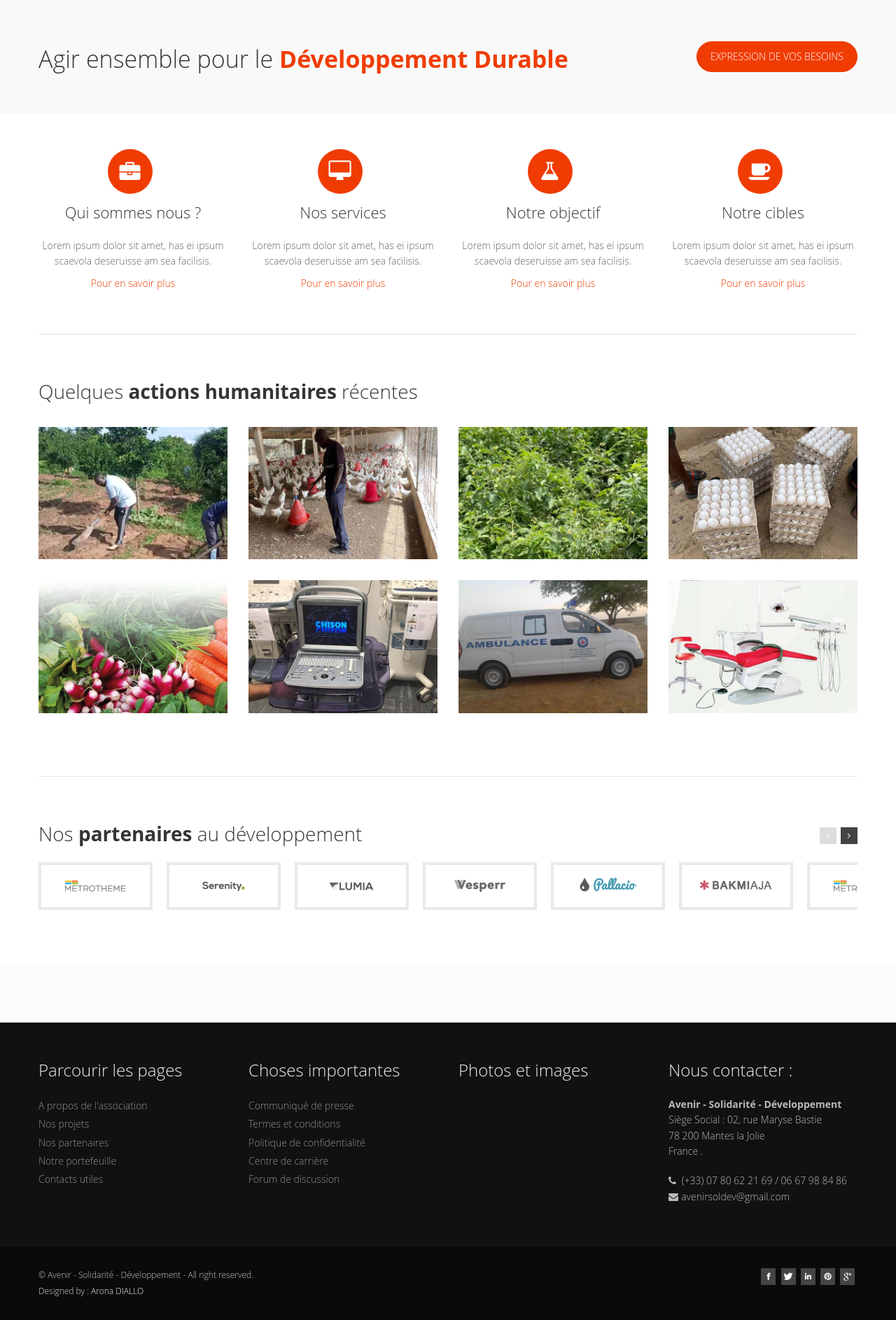
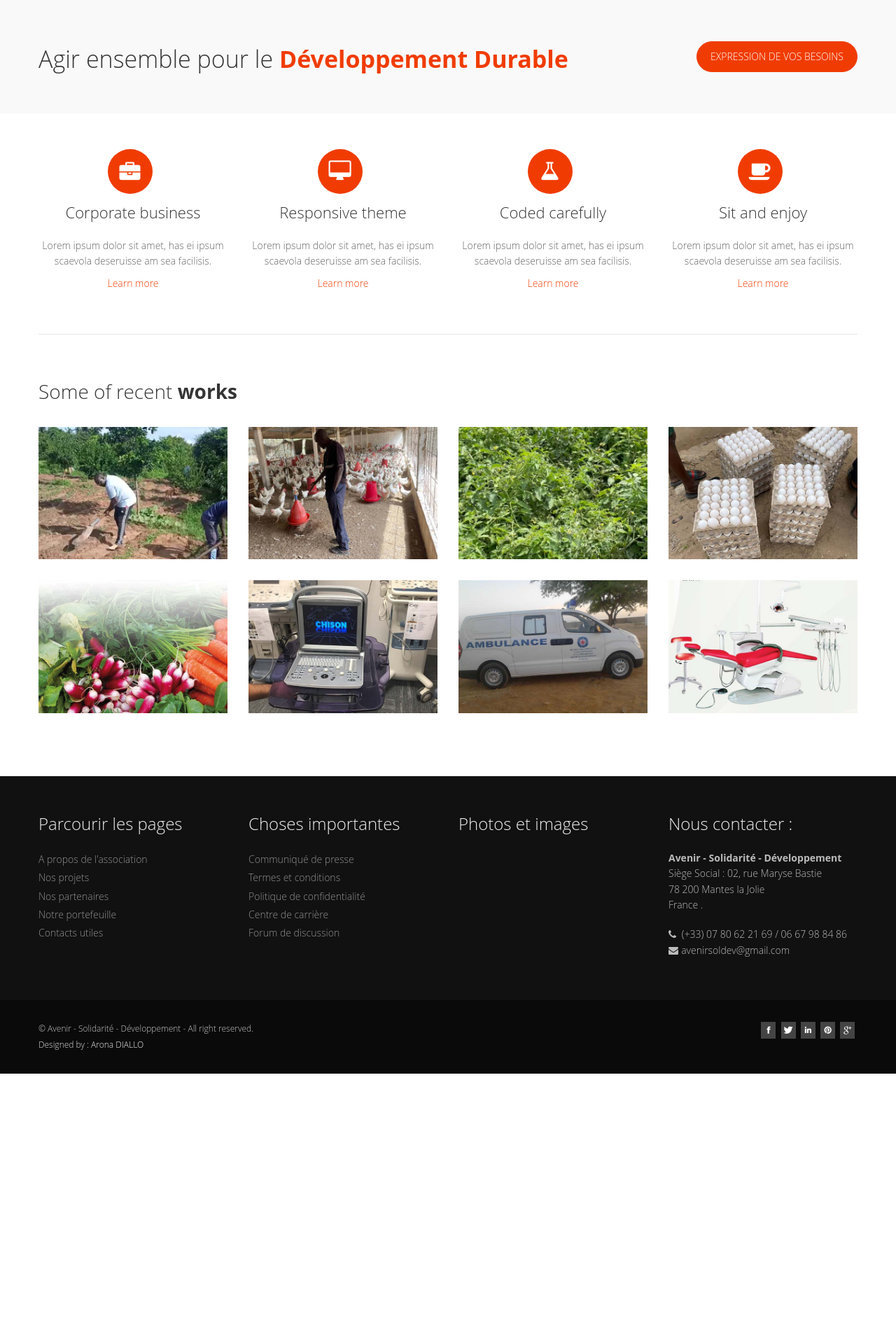
Before and after one commit to Roun1974/Association, a Symfony app: template templates/main/accueil.html.twig in a window 1280 px wide. Shown: the part 583-2469 px from the top of the page at 70% size. After the commit the page ends 2117 px from the top, so only its background shows below. Run offline with Twig, Linux system fonts and the light colour scheme; the template is opened without the code that fills it, so the values that code supplies are empty; some libraries are stand-ins or nearby versions.

Commit message:
Premier commit

```diff
--- a/templates/main/accueil.html.twig
+++ b/templates/main/accueil.html.twig
@@ -3,6 +3,7 @@
 {% block title %}Avenir - Solidarité - Développement{% endblock %}
 
 {% block body %}
+
     <section id="content">
       <div class="container">
         <div class="row">
@@ -14,11 +15,11 @@
                     <i class="icon-briefcase icon-circled icon-64 active"></i>
                   </div>
                   <div class="text">
-                    <h6>Qui sommes nous ?</h6>
+                    <h6>Corporate business</h6>
                     <p>
                       Lorem ipsum dolor sit amet, has ei ipsum scaevola deseruisse am sea facilisis.
                     </p>
-                    <a href="#">Pour en savoir plus</a>
+                    <a href="#">Learn more</a>
                   </div>
                 </div>
               </div>
@@ -28,11 +29,11 @@
                     <i class="icon-desktop icon-circled icon-64 active"></i>
                   </div>
                   <div class="text">
-                    <h6>Nos services</h6>
+                    <h6>Responsive theme</h6>
                     <p>
                       Lorem ipsum dolor sit amet, has ei ipsum scaevola deseruisse am sea facilisis.
                     </p>
-                    <a href="#">Pour en savoir plus</a>
+                    <a href="#">Learn more</a>
                   </div>
                 </div>
               </div>
@@ -42,11 +43,11 @@
                     <i class="icon-beaker icon-circled icon-64 active"></i>
                   </div>
                   <div class="text">
-                    <h6>Notre objectif</h6>
+                    <h6>Coded carefully</h6>
                     <p>
                       Lorem ipsum dolor sit amet, has ei ipsum scaevola deseruisse am sea facilisis.
                     </p>
-                    <a href="#">Pour en savoir plus</a>
+                    <a href="#">Learn more</a>
                   </div>
                 </div>
               </div>
@@ -56,11 +57,11 @@
                     <i class="icon-coffee icon-circled icon-64 active"></i>
                   </div>
                   <div class="text">
-                    <h6>Notre cibles</h6>
+                    <h6>Sit and enjoy</h6>
                     <p>
                       Lorem ipsum dolor sit amet, has ei ipsum scaevola deseruisse am sea facilisis.
                     </p>
-                    <a href="#">Pour en savoir plus</a>
+                    <a href="#">Learn more</a>
                   </div>
                 </div>
               </div>
@@ -78,14 +79,14 @@
         <!-- Portfolio Projects -->
         <div class="row">
           <div class="span12">
-            <h4 class="heading">Quelques <strong>actions humanitaires</strong> récentes</h4>
+            <h4 class="heading">Some of recent <strong>works</strong></h4>
             <div class="row">
               <section id="projects">
                 <ul id="thumbs" class="portfolio">
                   <!-- Item Project and Filter Name -->
                   <li class="item-thumbs span3 design" data-id="id-0" data-type="web">
                     <!-- Fancybox - Gallery Enabled - Title - Full Image -->
-                    <a class="hover-wrap fancybox" data-fancybox-group="gallery" title="The City" href="assets/img/works/full/image-01-full.jpg">
+                    <a class="hover-wrap fancybox" data-fancybox-group="gallery" title="The City" href="img/works/full/image-01-full.jpg">
 						<span class="overlay-img"></span>
 						<span class="overlay-img-thumb font-icon-plus"></span>
 						</a>
@@ -96,7 +97,7 @@
                   <!-- Item Project and Filter Name -->
                   <li class="item-thumbs span3 design" data-id="id-1" data-type="icon">
                     <!-- Fancybox - Gallery Enabled - Title - Full Image -->
-                    <a class="hover-wrap fancybox" data-fancybox-group="gallery" title="The Office" href="assets/img/works/full/image-02-full.jpg">
+                    <a class="hover-wrap fancybox" data-fancybox-group="gallery" title="The Office" href="img/works/full/image-02-full.jpg">
 						<span class="overlay-img"></span>
 						<span class="overlay-img-thumb font-icon-plus"></span>
 						</a>
@@ -107,7 +108,7 @@
                   <!-- Item Project and Filter Name -->
                   <li class="item-thumbs span3 photography" data-id="id-2" data-type="illustrator">
                     <!-- Fancybox - Gallery Enabled - Title - Full Image -->
-                    <a class="hover-wrap fancybox" data-fancybox-group="gallery" title="The Mountains" href="assets/img/works/full/image-03-full.jpg">
+                    <a class="hover-wrap fancybox" data-fancybox-group="gallery" title="The Mountains" href="img/works/full/image-03-full.jpg">
 						<span class="overlay-img"></span>
 						<span class="overlay-img-thumb font-icon-plus"></span>
 						</a>
@@ -118,7 +119,7 @@
                   <!-- Item Project and Filter Name -->
                   <li class="item-thumbs span3 photography" data-id="id-2" data-type="illustrator">
                     <!-- Fancybox - Gallery Enabled - Title - Full Image -->
-                    <a class="hover-wrap fancybox" data-fancybox-group="gallery" title="The Mountains" href="assets/img/works/full/image-04-full.jpg">
+                    <a class="hover-wrap fancybox" data-fancybox-group="gallery" title="The Mountains" href="img/works/full/image-04-full.jpg">
 						<span class="overlay-img"></span>
 						<span class="overlay-img-thumb font-icon-plus"></span>
 						</a>
@@ -129,7 +130,7 @@
                   <!-- Item Project and Filter Name -->
                   <li class="item-thumbs span3 photography" data-id="id-4" data-type="web">
                     <!-- Fancybox - Gallery Enabled - Title - Full Image -->
-                    <a class="hover-wrap fancybox" data-fancybox-group="gallery" title="The Sea" href="assets/img/works/full/image-05-full.jpg">
+                    <a class="hover-wrap fancybox" data-fancybox-group="gallery" title="The Sea" href="img/works/full/image-05-full.jpg">
 						<span class="overlay-img"></span>
 						<span class="overlay-img-thumb font-icon-plus"></span>
 						</a>
@@ -140,7 +141,7 @@
                   <!-- Item Project and Filter Name -->
                   <li class="item-thumbs span3 photography" data-id="id-5" data-type="icon">
                     <!-- Fancybox - Gallery Enabled - Title - Full Image -->
-                    <a class="hover-wrap fancybox" data-fancybox-group="gallery" title="Clouds" href="assets/img/works/full/image-06-full.jpg">
+                    <a class="hover-wrap fancybox" data-fancybox-group="gallery" title="Clouds" href="img/works/full/image-06-full.jpg">
 						<span class="overlay-img"></span>
 						<span class="overlay-img-thumb font-icon-plus"></span>
 						</a>
@@ -151,7 +152,7 @@
                   <!-- Item Project and Filter Name -->
                   <li class="item-thumbs span3 photography" data-id="id-2" data-type="illustrator">
                     <!-- Fancybox - Gallery Enabled - Title - Full Image -->
-                    <a class="hover-wrap fancybox" data-fancybox-group="gallery" title="The Mountains" href="assets/img/works/full/image-07-full.jpg">
+                    <a class="hover-wrap fancybox" data-fancybox-group="gallery" title="The Mountains" href="img/works/full/image-07-full.jpg">
 						<span class="overlay-img"></span>
 						<span class="overlay-img-thumb font-icon-plus"></span>
 						</a>
@@ -162,7 +163,7 @@
                   <!-- Item Project and Filter Name -->
                   <li class="item-thumbs span3 design" data-id="id-0" data-type="web">
                     <!-- Fancybox - Gallery Enabled - Title - Full Image -->
-                    <a class="hover-wrap fancybox" data-fancybox-group="gallery" title="The Dark" href="assets/img/works/full/image-08-full.jpg">
+                    <a class="hover-wrap fancybox" data-fancybox-group="gallery" title="The Dark" href="img/works/full/image-08-full.jpg">
 						<span class="overlay-img"></span>
 						<span class="overlay-img-thumb font-icon-plus"></span>
 						</a>
@@ -177,94 +178,7 @@
         </div>
         <!-- End Portfolio Projects -->
         <!-- divider -->
-        <div class="row">
-          <div class="span12">
-            <div class="solidline">
-            </div>
-          </div>
-        </div>
-        <!-- end divider -->
-        <div class="row">
-          <div class="span12">
-            <h4>Nos <strong>partenaires</strong> au développement</h4>
-            <ul id="mycarousel" class="jcarousel-skin-tango recent-jcarousel clients">
-              <li>
-                <a href="#">
-					<img src="assets/img/dummies/clients/client1.png" class="client-logo" alt="" />
-					</a>
-              </li>
-              <li>
-                <a href="#">
-					<img src="assets/img/dummies/clients/client2.png" class="client-logo" alt="" />
-					</a>
-              </li>
-              <li>
-                <a href="#">
-					<img src="assets/img/dummies/clients/client3.png" class="client-logo" alt="" />
-					</a>
-              </li>
-              <li>
-                <a href="#">
-					<img src="assets/img/dummies/clients/client4.png" class="client-logo" alt="" />
-					</a>
-              </li>
-              <li>
-                <a href="#">
-					<img src="assets/img/dummies/clients/client5.png" class="client-logo" alt="" />
-					</a>
-              </li>
-              <li>
-                <a href="#">
-					<img src="assets/img/dummies/clients/client6.png" class="client-logo" alt="" />
-					</a>
-              </li>
-              <li>
-                <a href="#">
-					<img src="assets/img/dummies/clients/client1.png" class="client-logo" alt="" />
-					</a>
-              </li>
-              <li>
-                <a href="#">
-					<img src="assets/img/dummies/clients/client2.png" class="client-logo" alt="" />
-					</a>
-              </li>
-              <li>
-                <a href="#">
-					<img src="assets/img/dummies/clients/client3.png" class="client-logo" alt="" />
-					</a>
-              </li>
-              <li>
-                <a href="#">
-					<img src="assets/img/dummies/clients/client4.png" class="client-logo" alt="" />
-					</a>
-              </li>
-              <li>
-                <a href="#">
-					<img src="assets/img/dummies/clients/client5.png" class="client-logo" alt="" />
-					</a>
-              </li>
-              <li>
-                <a href="#">
-					<img src="assets/img/dummies/clients/client6.png" class="client-logo" alt="" />
-					</a>
-              </li>
-            </ul>
-          </div>
-        </div>
-      </div>
-    </section>
-    <section id="bottom">
-      <div class="container">
-        <div class="row">
-          <div class="span12">
-            <div class="aligncenter">
-              <div id="twitter-wrapper">
-                <div id="twitter">
-                </div>
-              </div>
-            </div>
-          </div>
-        </div>
-      </div>
+
+
     </section>
 {% endblock %}
```
Also changed, not shown: 1 other file.
